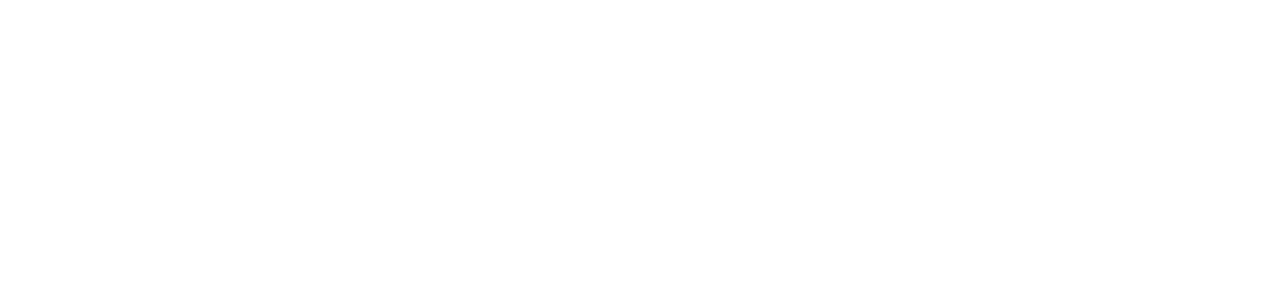
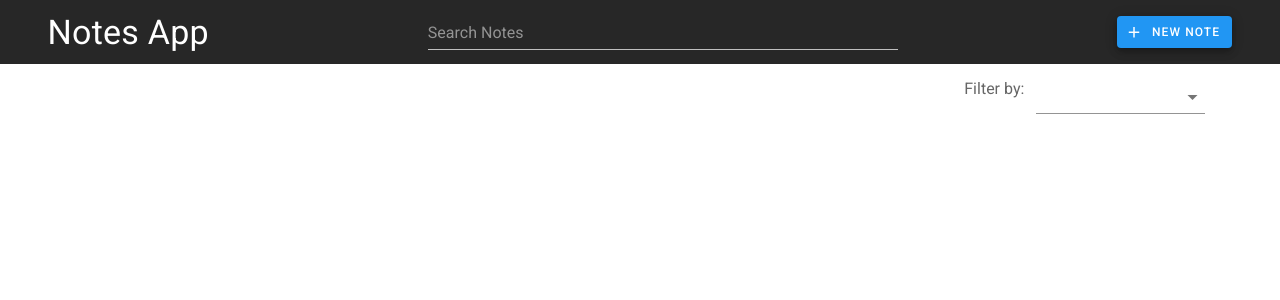
Before and after one commit to alta-sh/notes-app, a Vue app: page / in a window 1280 px wide. Shown: the top 300 px of the page. Built offline with nearby package versions, Linux system fonts and the light colour scheme.

Commit message:
Add heading component and filter component

```diff
--- a/src/App.vue
+++ b/src/App.vue
@@ -1,14 +1,25 @@
 <template>
   <v-app>
+    <v-app-bar app absolute flat dark>
+     <Heading></Heading>
+    </v-app-bar>
 
+    <v-content>
+        <FilterNotes></FilterNotes>
+    </v-content>
+
+    <v-main>
+    </v-main>
   </v-app>
 </template>
 
 <script>
+import Heading from "@/components/Heading.vue";
+import FilterNotes from "@/components/FilterNotes.vue";
 
 export default {
   name: 'App',
-
+  components: {Heading, FilterNotes},
   data: () => ({
     //
   }),
--- /dev/null
+++ b/src/components/AddNoteButton.vue
@@ -0,0 +1,19 @@
+<template>
+    <v-btn v-if="this.$vuetify.breakpoint.smAndDown" depressed fab small elevation="2" color="blue" dark>
+      <v-icon dark>mdi-plus</v-icon>
+    </v-btn>
+    <v-btn v-else small elevation="5" class="py-4" color="blue" dark>
+      <v-icon left dark>mdi-plus</v-icon>
+      <span>new note</span>
+    </v-btn>
+</template>
+
+<script>
+export default {
+  name: "AddNoteButton"
+}
+</script>
+
+<style scoped>
+
+</style>
--- /dev/null
+++ b/src/components/FilterNotes.vue
@@ -0,0 +1,31 @@
+<template>
+  <v-container>
+    <v-toolbar flat>
+      <v-row justify="center" justify-sm="end">
+
+        <span class="text--secondary mt-2">Filter by:</span>
+        <v-col
+            class="ma-0"
+            cols="9"
+            sm="3"
+            md="2"
+            xl="1"
+        >
+          <v-select
+          ></v-select>
+        </v-col>
+
+      </v-row>
+    </v-toolbar>
+  </v-container>
+</template>
+
+<script>
+export default {
+  name: "FilterNotes"
+}
+</script>
+
+<style scoped>
+
+</style>
--- /dev/null
+++ b/src/components/Heading.vue
@@ -0,0 +1,36 @@
+<template>
+  <v-container>
+    <div class="row justify-space-between align-center">
+      <span id="site-title" class="display-1">Notes App</span>
+
+      <v-col
+          cols="4"
+          sm="6"
+          md="5"
+          xl="4"
+      >
+        <v-text-field
+            class="mt-6"
+            clearable
+            placeholder="Search Notes"
+        >
+        </v-text-field>
+      </v-col>
+
+      <AddNoteButton></AddNoteButton>
+    </div>
+  </v-container>
+
+
+</template>
+
+<script>
+import AddNoteButton from "@/components/AddNoteButton";
+export default {
+  name: "Heading",
+  components: {AddNoteButton}
+}
+</script>
+
+<style scoped>
+</style>
```
